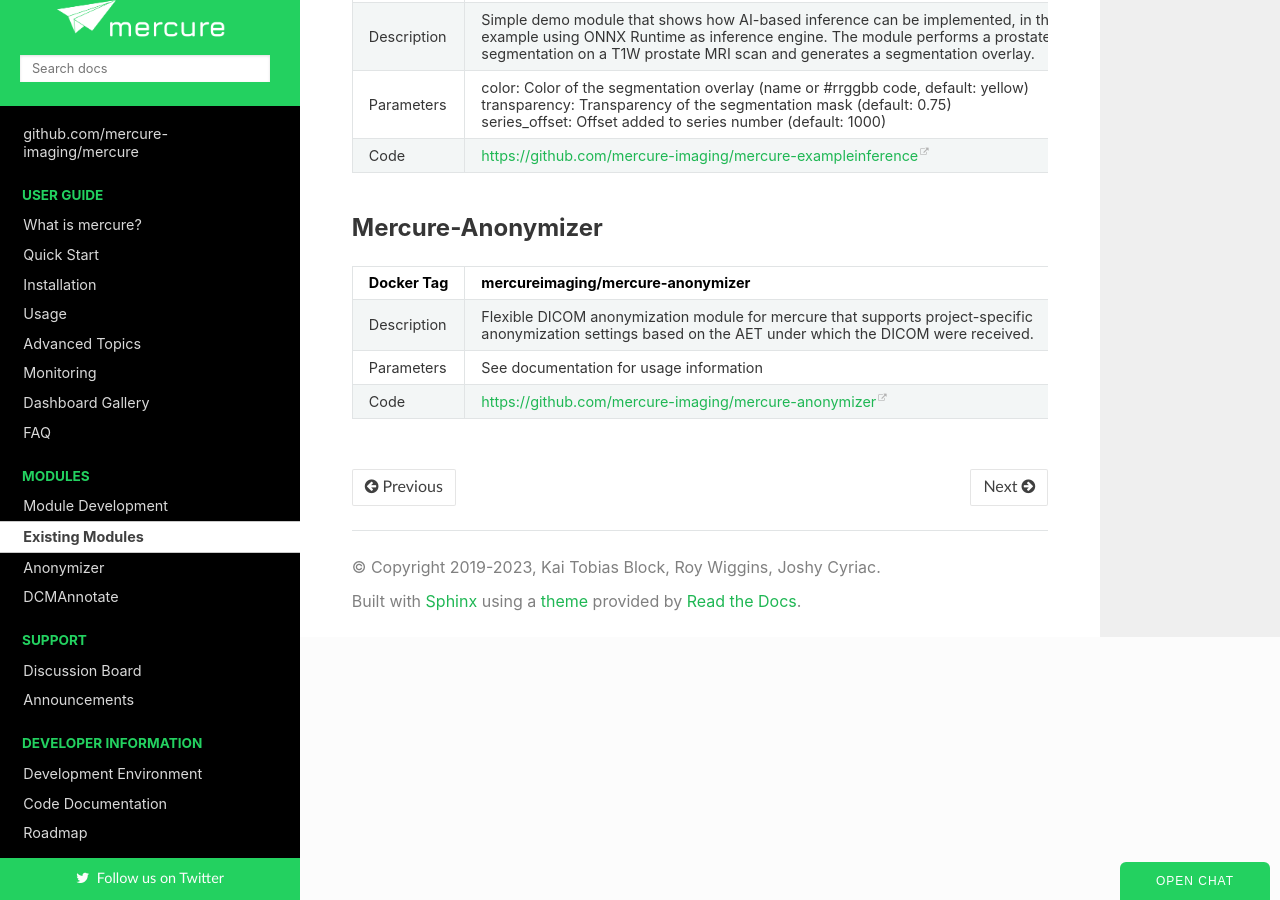
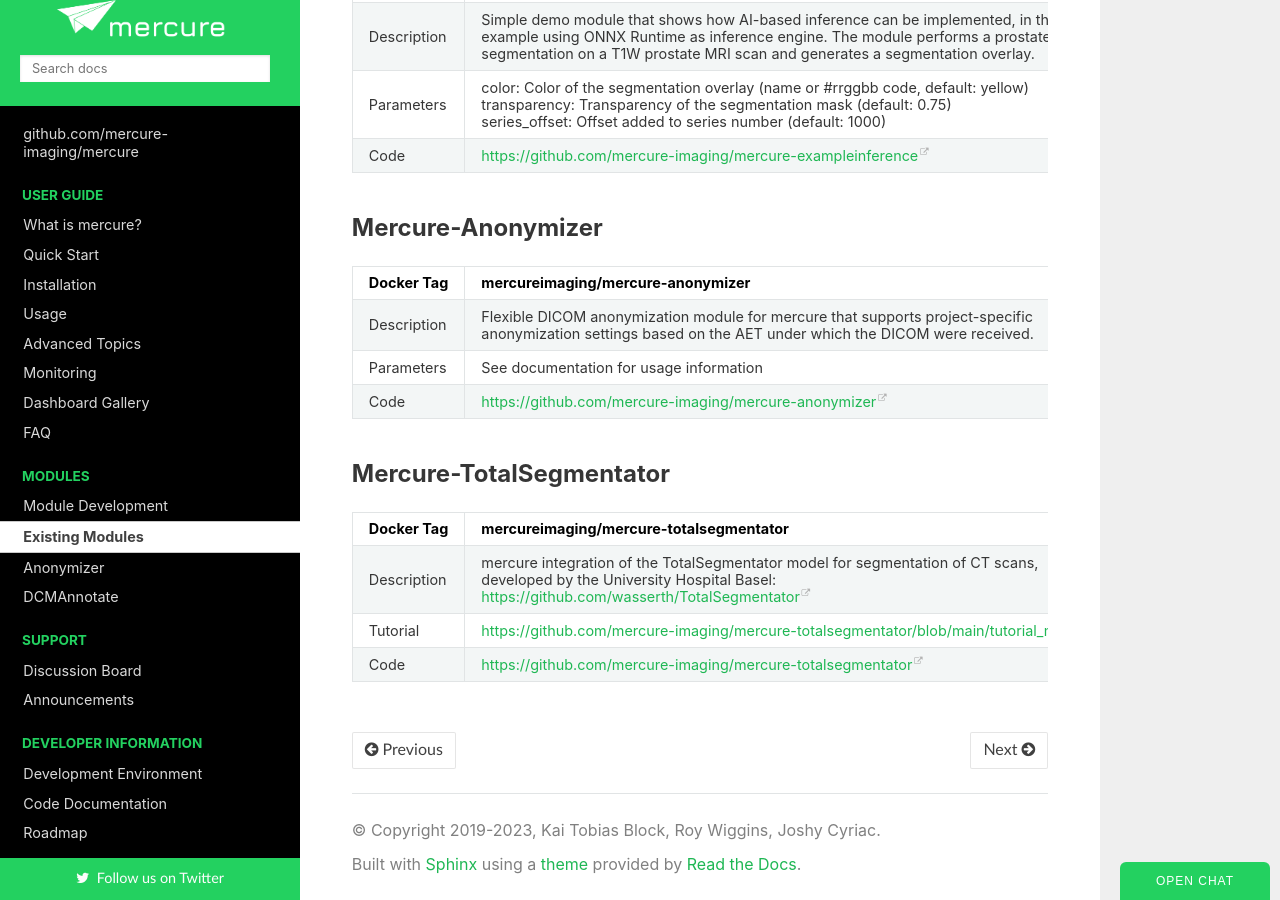
Before and after one commit to mercure-imaging/mercure, a Sphinx documentation site: the page built from docs/module_list.rst, in a window 1280 px wide and 900 px high, scrolled down 617 px. Built offline with Sphinx 7.4.7 and the Read the Docs theme 2.0.0, drawn with Linux system fonts in a browser that asks for light colours.

Commit message:
Updated docs.

```diff
--- a/docs/install.rst
+++ b/docs/install.rst
@@ -4,6 +4,9 @@
 It is recommended to install mercure on a Linux machine running Ubuntu Server 20.04 LTS 64bit (or newer). The installer for the Ubuntu operating system can be downloaded at https://ubuntu.com/download/server
 
 .. note:: mercure might run on other Linux distributions as well, but the installation script will not work without modification. When trying to install mercure on other Linux distributions, it might be best to focus on a Docker-based installation and derive a custom installation script from the script included in the repository.
+
+.. warning:: mercure servers and the web-based user interface should never be placed on the internet! mercure has been designed for use in intranet environments that are secured against unauthorized access. It has not been hardened and tested for installation on the public internet. Also, DICOM transfers should never be made over the public internet (unless encrypted and secured transfer protocols are used, e.g. based on  DICOMweb).
+
 
 Installation types
 ------------------
--- a/docs/module_list.rst
+++ b/docs/module_list.rst
@@ -57,3 +57,21 @@
 +---------------+------------------------------------------------------------------------------------+
 | Code          | https://github.com/mercure-imaging/mercure-anonymizer                              |
 +---------------+------------------------------------------------------------------------------------+
+
+
+Mercure-TotalSegmentator
+------------------------
+
++---------------+---------------------------------------------------------------------------------------------------------------+
+| Docker Tag    | mercureimaging/mercure-totalsegmentator                                                                       |
++===============+===============================================================================================================+
+| Description   | mercure integration of the TotalSegmentator model for segmentation of CT scans,                               |
+|               |                                                                                                               |
+|               | developed by the University Hospital Basel:                                                                   |
+|               |                                                                                                               |
+|               | https://github.com/wasserth/TotalSegmentator                                                                  |
++---------------+---------------------------------------------------------------------------------------------------------------+
+| Tutorial      | https://github.com/mercure-imaging/mercure-totalsegmentator/blob/main/tutorial_mercure-totalsegmentator.ipynb |
++---------------+---------------------------------------------------------------------------------------------------------------+
+| Code          | https://github.com/mercure-imaging/mercure-totalsegmentator                                                   |
++---------------+---------------------------------------------------------------------------------------------------------------+
```
